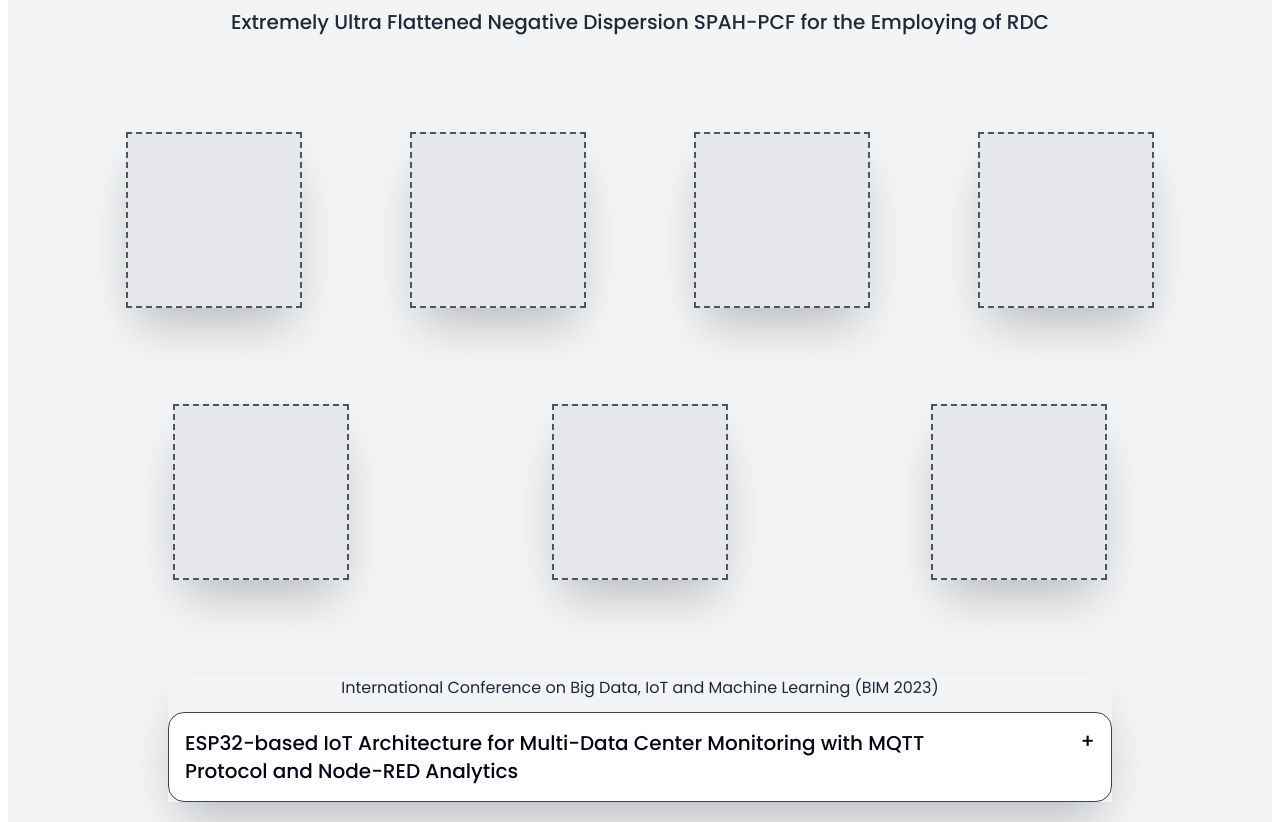
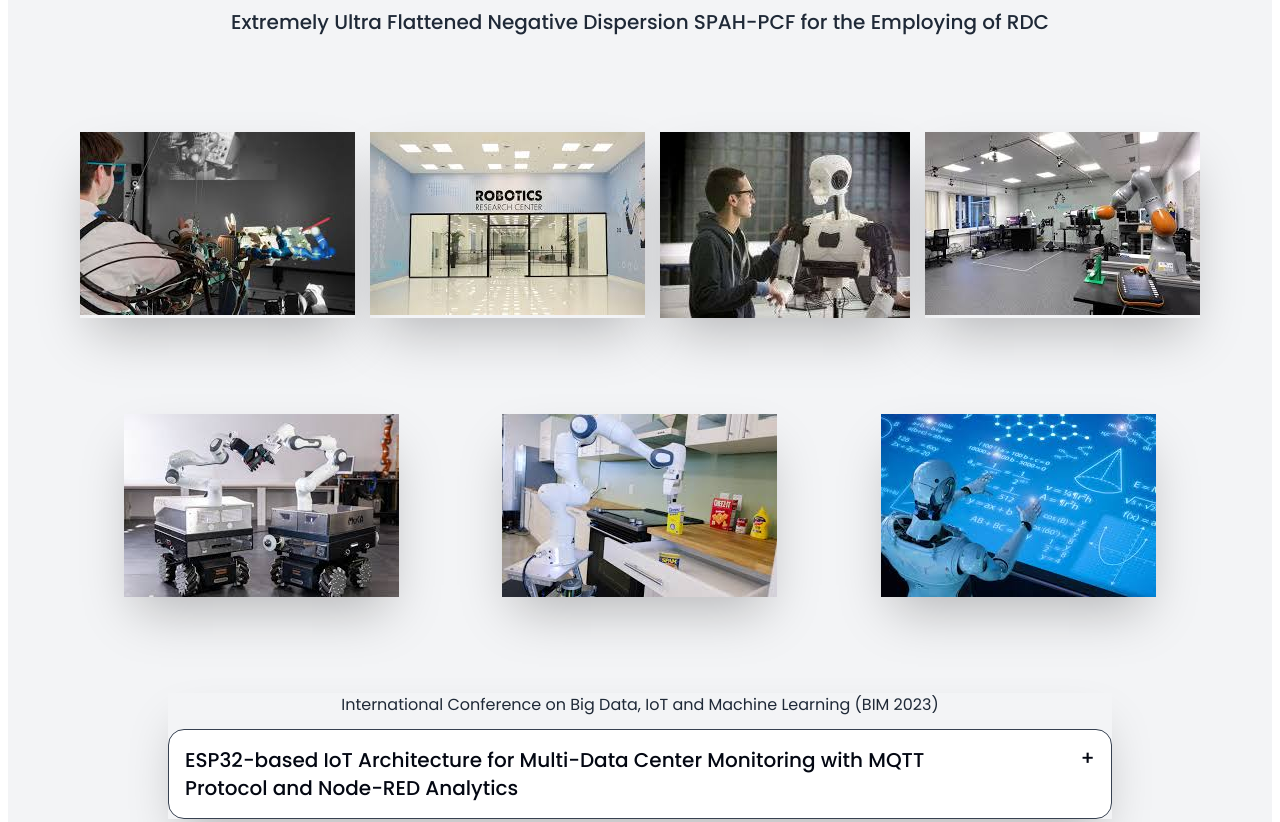
Before and after one commit to mahabuburrifat/robot, a website: page code/research.html in a window 1280 px wide. Shown: the part 920-1742 px from the top of the page. Drawn offline with nearby package versions, Linux system fonts and the light colour scheme.

Commit message:
update research & about

```diff
--- a/code/research.html
+++ b/code/research.html
@@ -28,7 +28,7 @@
     <header class="px-2 poppins">
 
         <!-- nav bar secton -->
-        <nav style="background-image: url(../Robotic\ img/istockphoto-1344939844-612x612.jpg);" class="bg-cover min-h-screen dark:bg-gray-900 dark:border-gray-700 bg-no-repeat">
+        <nav style="background-image: url(../Robotic\ img/research8.jpg);" class="bg-cover min-h-screen dark:bg-gray-900 dark:border-gray-700 bg-no-repeat">
             <div class="flex flex-wrap items-center justify-between mx-auto p-4">
                 <div>
                   <h1 class="text-2xl font-medium text-white">Md ROBOTICS</h1>
@@ -118,28 +118,35 @@
                 <!-- box container -->
                  <div class="mt-24 mb-24 flex justify-around max-sm:flex-col max-sm:justify-center max-sm:items-center max-sm:space-y-6 max-md:flex-col max-md:justify-center max-md:items-center max-md:space-y-6">
                     <!-- box-1 -->
-                     <div class="w-44 h-44 shadow-2xl bg-gray-200 border-2 border-gray-600 border-dashed">
+                     <div class="inline-block overflow-hidden cursor-pointer shadow-2xl">
+                        <img class="transition delay-75 hover:scale-110 hover:-translate-y-0.5" src="../Robotic img/research1.jpg" alt="">
                      </div>
                     <!-- box-2 -->
-                     <div class="w-44 h-44 shadow-2xl bg-gray-200 border-2 border-gray-600 border-dashed">
+                     <div class="inline-block overflow-hidden cursor-pointer shadow-2xl">
+                        <img class="transition delay-75 hover:scale-110 hover:-translate-y-0.5" src="../Robotic img/research2.jpg" alt="">
                      </div>
                     <!-- box-3 -->
-                     <div class="w-44 h-44 shadow-2xl bg-gray-200 border-2 border-gray-600 border-dashed">
+                     <div class="inline-block overflow-hidden cursor-pointer shadow-2xl">
+                        <img class="transition delay-75 hover:scale-110 hover:-translate-y-0.5" src="../Robotic img/research3.jpg" alt="">
                      </div>
                     <!-- box-4 -->
-                     <div class="w-44 h-44 shadow-2xl bg-gray-200 border-2 border-gray-600 border-dashed">
+                     <div class="inline-block overflow-hidden cursor-pointer shadow-2xl">
+                        <img class="transition delay-75 hover:scale-110 hover:-translate-y-0.5" src="../Robotic img/research4.jpg" alt="">
                      </div>
                  </div>
                  <!-- another two box container -->
                 <div class="mt-24 mb-24 flex justify-around max-sm:flex-col max-sm:justify-center max-sm:items-center max-sm:space-y-6 max-md:flex-col max-md:justify-center max-md:items-center max-md:space-y-6">
                     <!-- box-5 -->
-                    <div class="w-44 h-44 shadow-2xl bg-gray-200 border-2 border-gray-600 border-dashed">
+                    <div class="inline-block overflow-hidden cursor-pointer shadow-2xl">
+                        <img class="transition delay-75 hover:scale-110 hover:-translate-y-0.5" src="../Robotic img/research5.jpg" alt="">
                     </div>
                    <!-- box-7 -->
-                    <div class="w-44 h-44 shadow-2xl bg-gray-200 border-2 border-gray-600 border-dashed">
+                    <div class="inline-block overflow-hidden cursor-pointer shadow-2xl">
+                        <img class="transition delay-75 hover:scale-110 hover:-translate-y-0.5" src="../Robotic img/research6.jpg" alt="">
                     </div>
                    <!-- box-6 -->
-                    <div class="w-44 h-44 shadow-2xl bg-gray-200 border-2 border-gray-600 border-dashed">
+                    <div class="inline-block overflow-hidden cursor-pointer shadow-2xl">
+                        <img class="transition delay-75 hover:scale-110 hover:-translate-y-0.5" src="../Robotic img/research7.jpg" alt="">
                     </div>
                 </div>
 
```
Also changed, not shown: code/About.html (+2 -2 lines), Robotic img/re.jfif (added), Robotic img/research.jpg (added), Robotic img/research1.jpg (added), Robotic img/research2.jpg (added), Robotic img/research3.jpg (added), Robotic img/research4.jpg (added), Robotic img/research5.jpg (added), Robotic img/research6.jpg (added), Robotic img/research7.jpg (added), Robotic img/research8.jpg (added).
